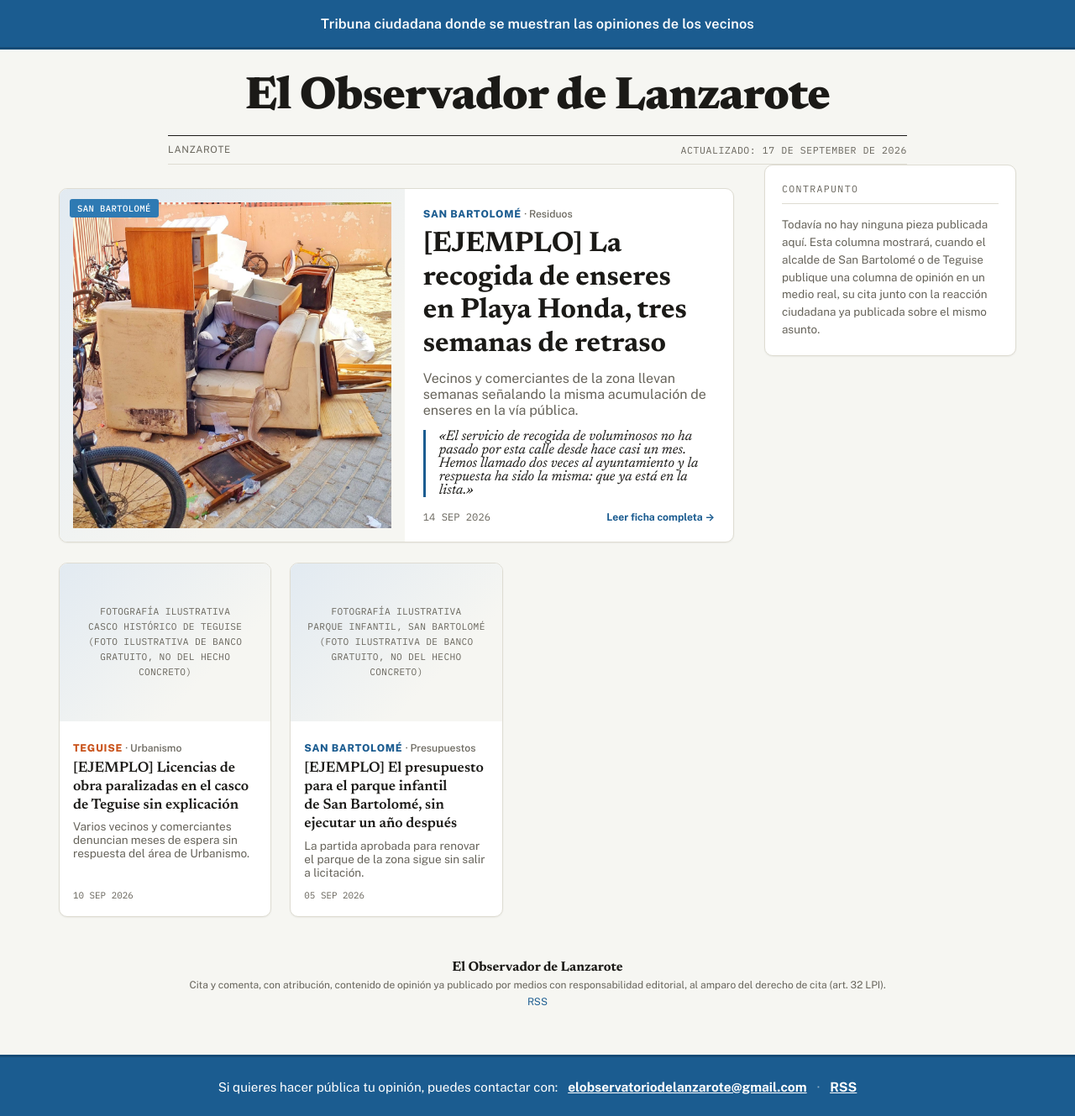
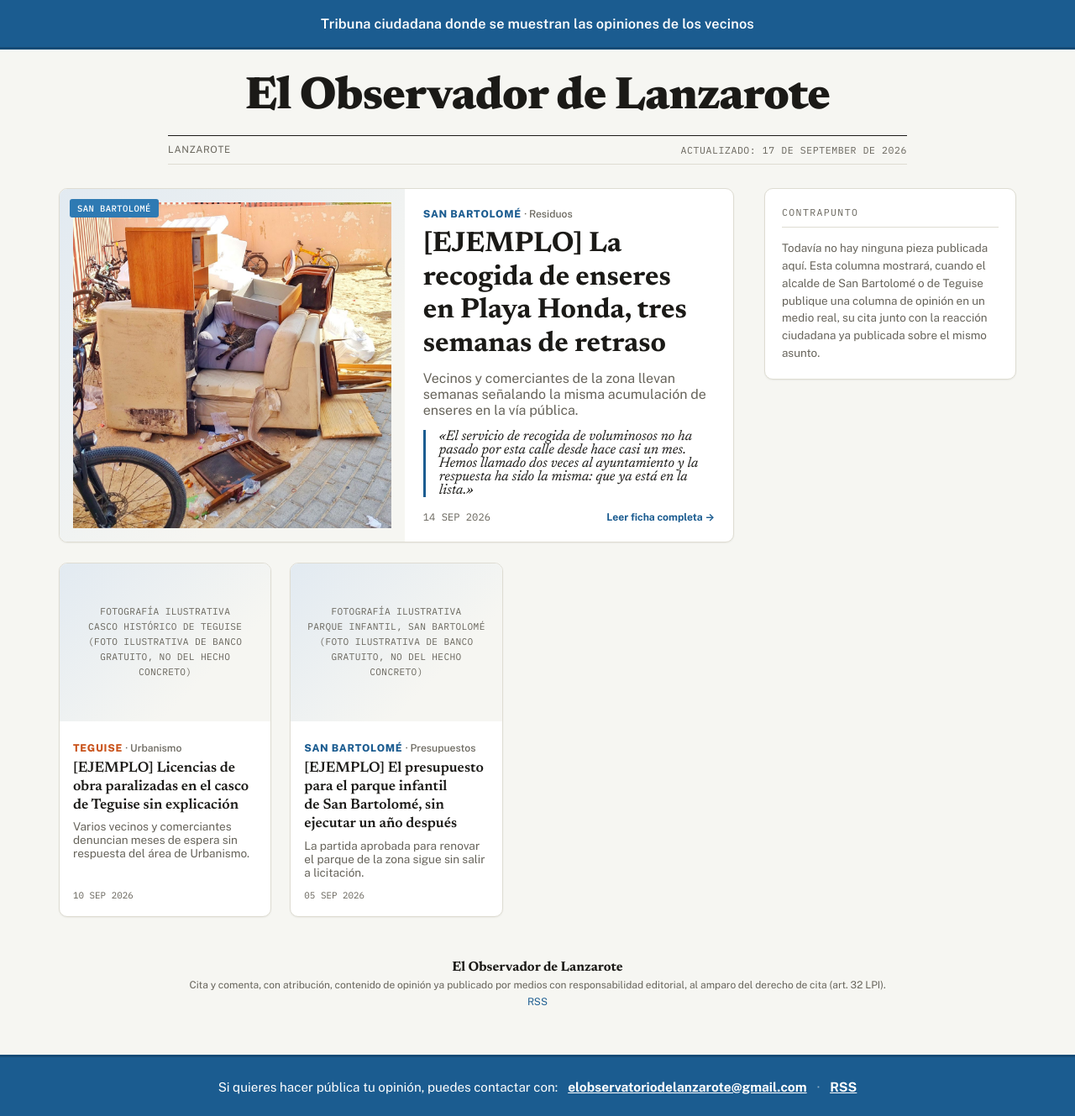
Before and after one commit to elobservadordelanzarote/elobservadordelanzarote.github.io, a Jekyll site: the page built from index.md, in a window 1280 px wide and 1329 px high. Shown: the whole window at 84% size. Built offline with Jekyll 4.4.1, drawn with Linux system fonts in a browser that asks for light colours.

Commit message:
Añade clase para el espaciado de la columna Contrapunto en portada

```diff
--- a/_layouts/home.html
+++ b/_layouts/home.html
@@ -81,7 +81,7 @@ layout: default
   </section>
   </div>
 
-  <aside class="side-col">
+  <aside class="side-col side-col-home">
     {% include contrapunto-sidebar.html %}
   </aside>
 </div>
```
